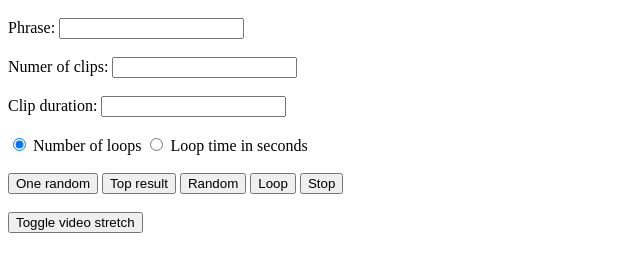
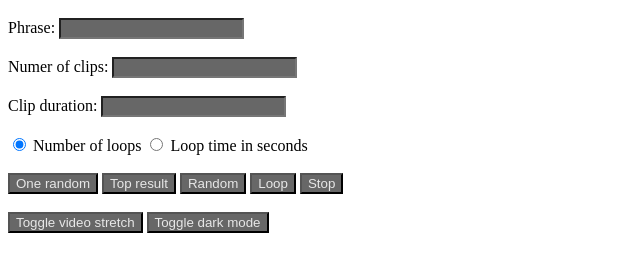
Before and after one commit to MCAaronIce/obs_yarn_clips, a website: page panel/index.html in a window 1280 px wide. Shown: the part 48-320 px from the top of the page, without its empty margins (0-640 px from the left). Drawn offline with Linux system fonts and the light colour scheme.

Commit message:
Dark mode added

```diff
--- a/package.json
+++ b/package.json
@@ -1,6 +1,6 @@
 {
   "name": "obs-clips",
-  "version": "1.0.4",
+  "version": "1.0.5",
   "description": "Show clips from getyarn.io in OBS",
   "main": "app.js",
   "scripts": {
--- a/panel/index.html
+++ b/panel/index.html
@@ -5,24 +5,48 @@
 
 <form action="/setClips" method="post" id="clipsOptionsForm">
     <label for="phrase">Phrase:</label>
-    <input type="text" id="phrase" name="phrase"><br><br>
+    <input class="buttons" type="text" id="phrase" name="phrase"><br><br>
     <label for="clAmount">Numer of clips:</label>
-    <input type="text" id="clAmount" name="clAmount"><br><br>
+    <input class="buttons" type="text" id="clAmount" name="clAmount"><br><br>
     <label for="time">Clip duration:</label>
-    <input type="text" id="time" name="time"><br><br>
-    <input type="radio" id="maxloops" name="timerType" value="loops" checked>
+    <input class="buttons" type="text" id="time" name="time"><br><br>
+    <input class="buttons" type="radio" id="maxloops" name="timerType" value="loops" checked>
     <label for="maxloops">Number of loops</label>
-    <input type="radio" id="maxtime" name="timerType" value="time">
+    <input class="buttons" type="radio" id="maxtime" name="timerType" value="time">
     <label for="maxloops">Loop time in seconds</label>
     <br><br>
-    <input type="submit" value="One random" formaction="/randomOne">
-    <input type="submit" value="Top result" formaction="/topResult">
-    <input type="submit" value="Random" formaction="/randomClips">
-    <input type="submit" value="Loop" formaction="/loop">
-    <input type="submit" value="Stop" formaction="/stop">
+    <input class="buttons" type="submit" value="One random" formaction="/randomOne">
+    <input class="buttons" type="submit" value="Top result" formaction="/topResult">
+    <input class="buttons" type="submit" value="Random" formaction="/randomClips">
+    <input class="buttons" type="submit" value="Loop" formaction="/loop">
+    <input class="buttons" type="submit" value="Stop" formaction="/stop">
     <br><br>
-    <input type="submit" value="Toggle video stretch" formaction="/stretch">
+    <input class="buttons" type="submit" value="Toggle video stretch" formaction="/stretch">
+    <button class="buttons" type="button" onclick="darkMode()">Toggle dark mode</button>
 </form>
 
 </body>
 </html>
+
+<style>
+    body {
+        background-color: white;
+        color: black;
+    }
+    .buttons {
+        background-color: #676767;
+        color: #e7e7e7;
+    }
+
+    .dark {
+        background-color: black;
+        color: darkgray;
+    }
+</style>
+
+<script type="text/javascript">
+    function darkMode(){
+        let element = document.body;
+        element.classList.toggle("dark");
+    }
+</script>
```
